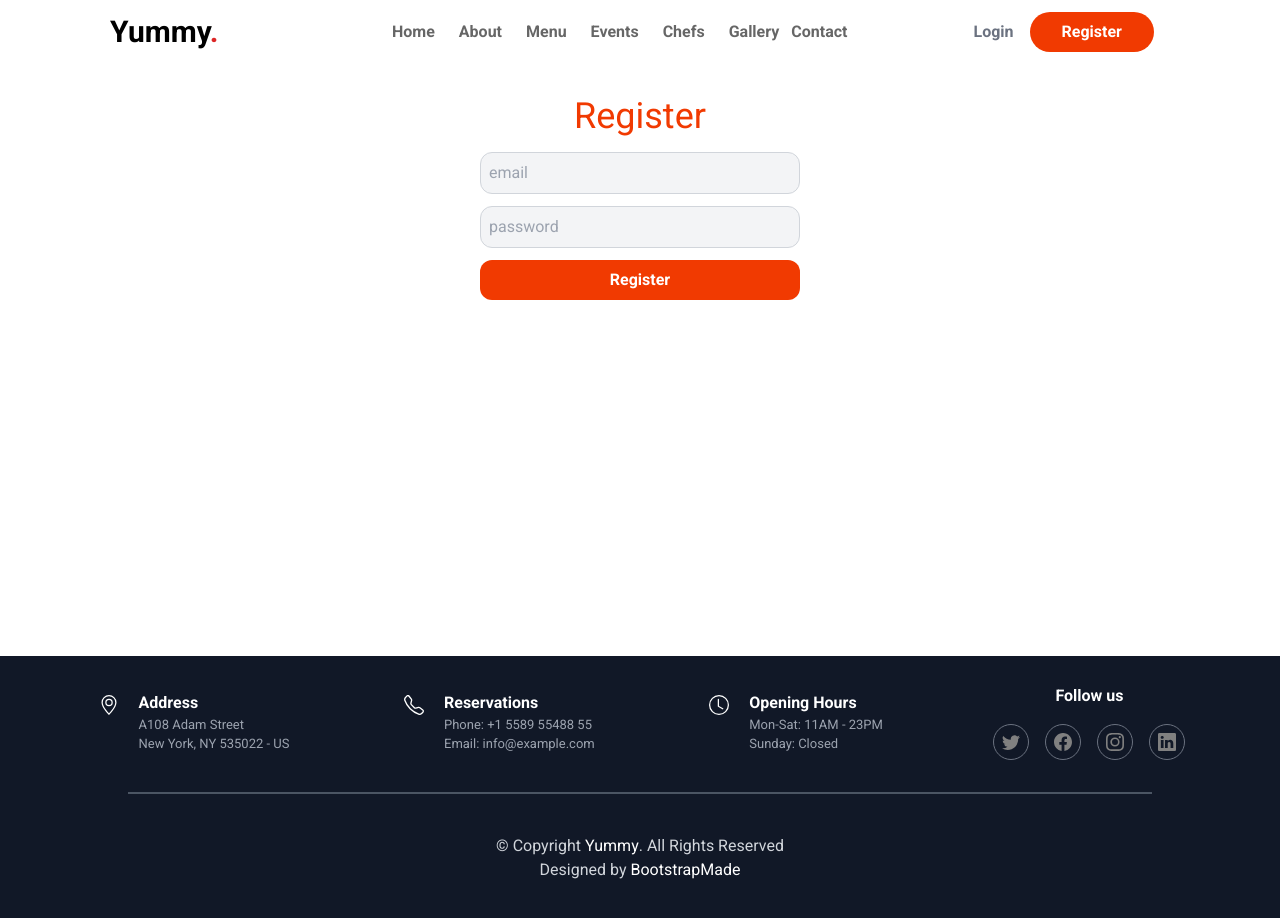
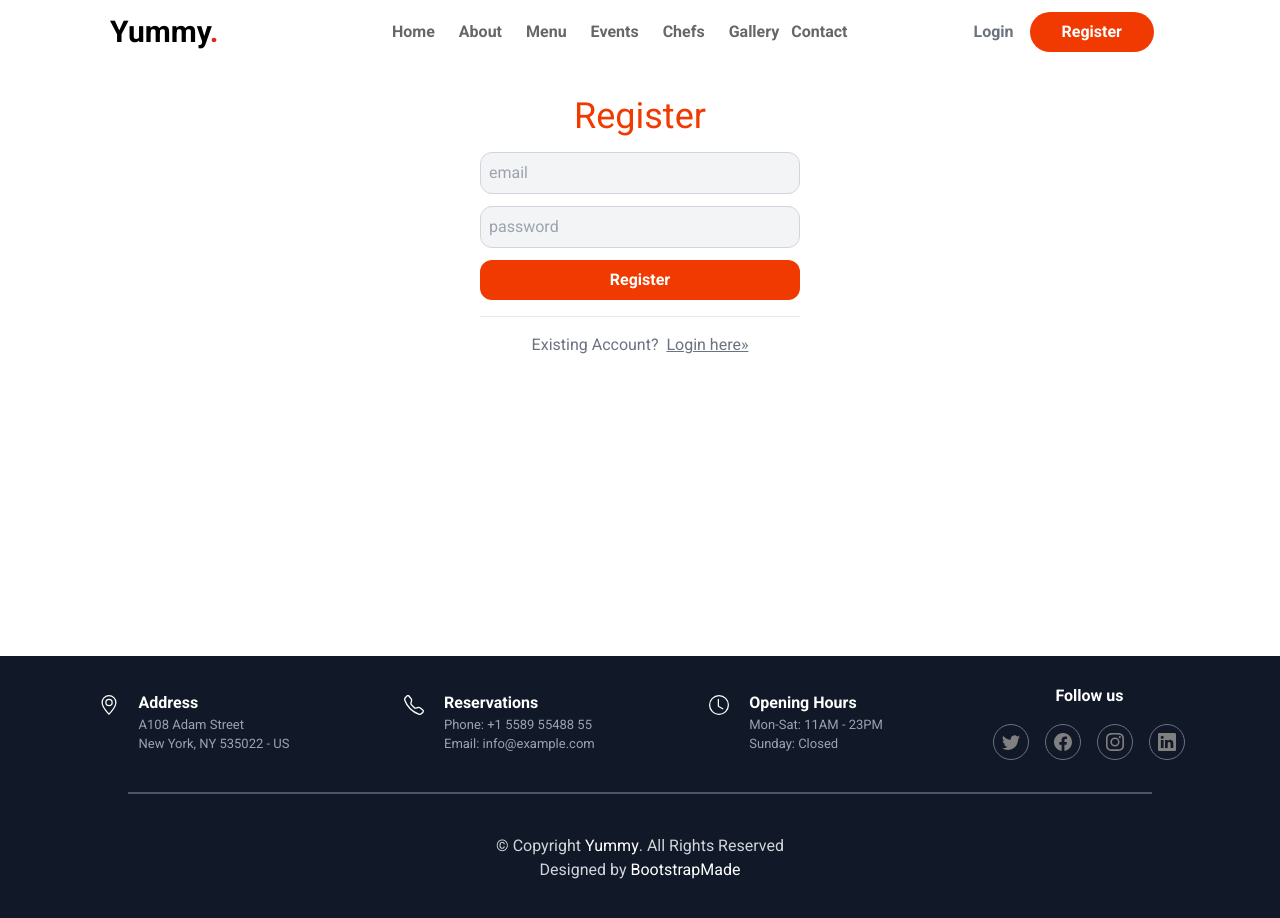
Before and after one commit to Simran-1313/aeonaxy-project, a Next.js app: page /register in a window 1280 px wide. Shown: the top 918 px of the page. Built offline with nearby package versions, Linux system fonts and the light colour scheme; no server answers.

Commit message:
optimizing the register page

```diff
--- a/src/app/register/page.js
+++ b/src/app/register/page.js
@@ -75,7 +75,9 @@
           setPassword(e.target.value);
         }} />
         <button type='submit' disabled={creatingUser} > Register</button>
-
+        <div className='text-center my-4 text-gray-500 border-t pt-4 ' >
+            Existing Account?&nbsp; <Link className='underline ' href={'/login'}> Login here&raquo;</Link>
+          </div>
       </form>
 
     </section>
```
